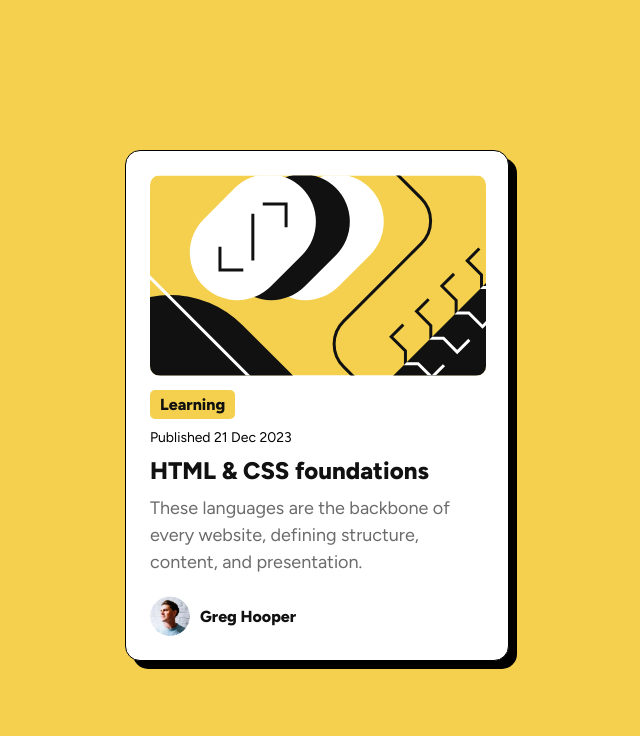
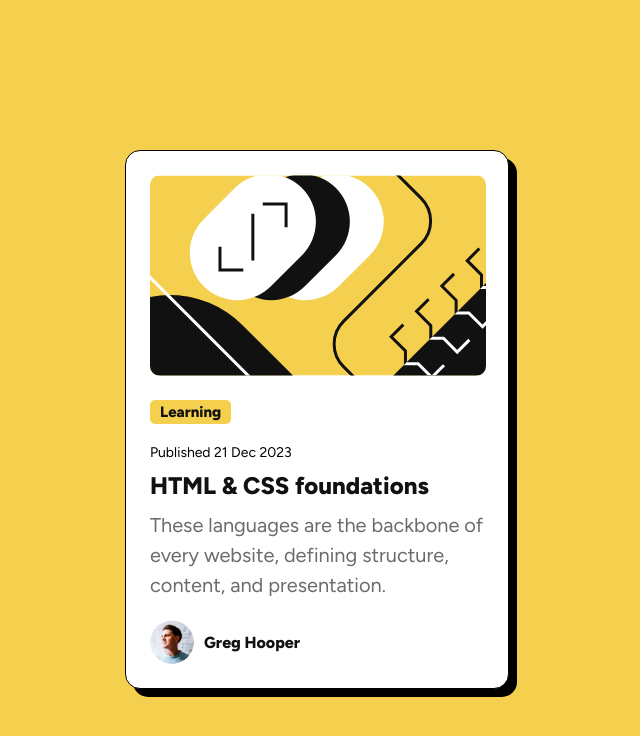
Before and after one commit to Hamza-Noah/Blog-preview-card, a plain HTML site: page index.html in a window 1280 px wide. Shown: the whole page, without its empty margins (323-963 px from the left). Drawn offline with Linux system fonts and the light colour scheme.

Commit message:
added improvments to the design

```diff
--- a/style.css
+++ b/style.css
@@ -45,11 +45,12 @@ body {
 .flag {
     background-color: var(--main-color);
     width: fit-content;
-    padding: 5px 10px;
+    padding: 3px 10px;
     border-radius: 5px;
-    margin: 10px 0;
+    margin: 20px 0;
     color: #111111;
     font-weight: 800;
+    font-size: 15px;
 
 }
 
@@ -69,7 +70,7 @@ h1 {
 h1+p {
     color: #6b6b6b;
     line-height: 1.5;
-    font-size: 18px;
+    font-size: 20px;
 }
 
 .account {
@@ -81,8 +82,8 @@ h1+p {
 
 .account img {
     border-radius: 50%;
-    width: 40px;
-    height: 40px
+    width: 44px;
+    height: 44px
 }
 
 .account p {
```
